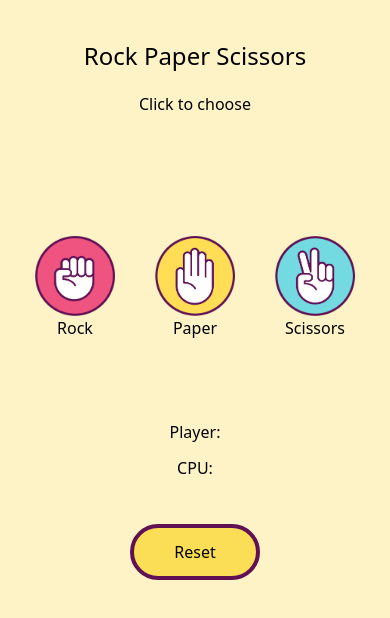
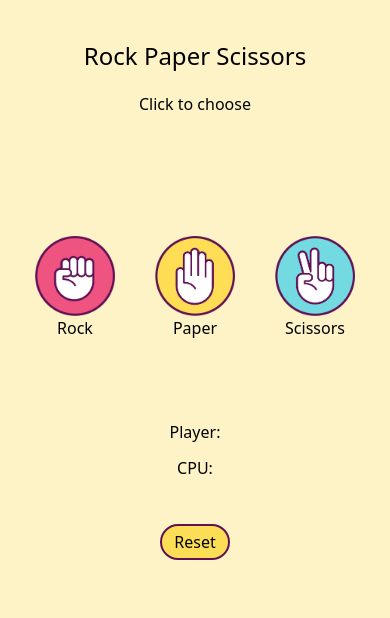
Before and after one commit to YvonneJL/Rock-Paper-Scissors-React-Project, a React (Vite) app: page / in a window 390 px wide. Shown: the top 618 px of the page. Built offline with nearby package versions, Linux system fonts and the light colour scheme.

Commit message:
changed reset button

```diff
--- a/src/components/Game.tsx
+++ b/src/components/Game.tsx
@@ -91,7 +91,7 @@ const Game = () => {
 
       <button
         onClick={resetGame}
-        className="bg-[#fbde56] py-3 px-10 rounded-full border-[#601154] border-4 cursor-pointer"
+        className="bg-[#fbde56] py-1 lg:py-3 px-3 lg:px-10 rounded-full border-[#601154] border-2 lg:border-4 cursor-pointer"
       >
         Reset
       </button>
```
